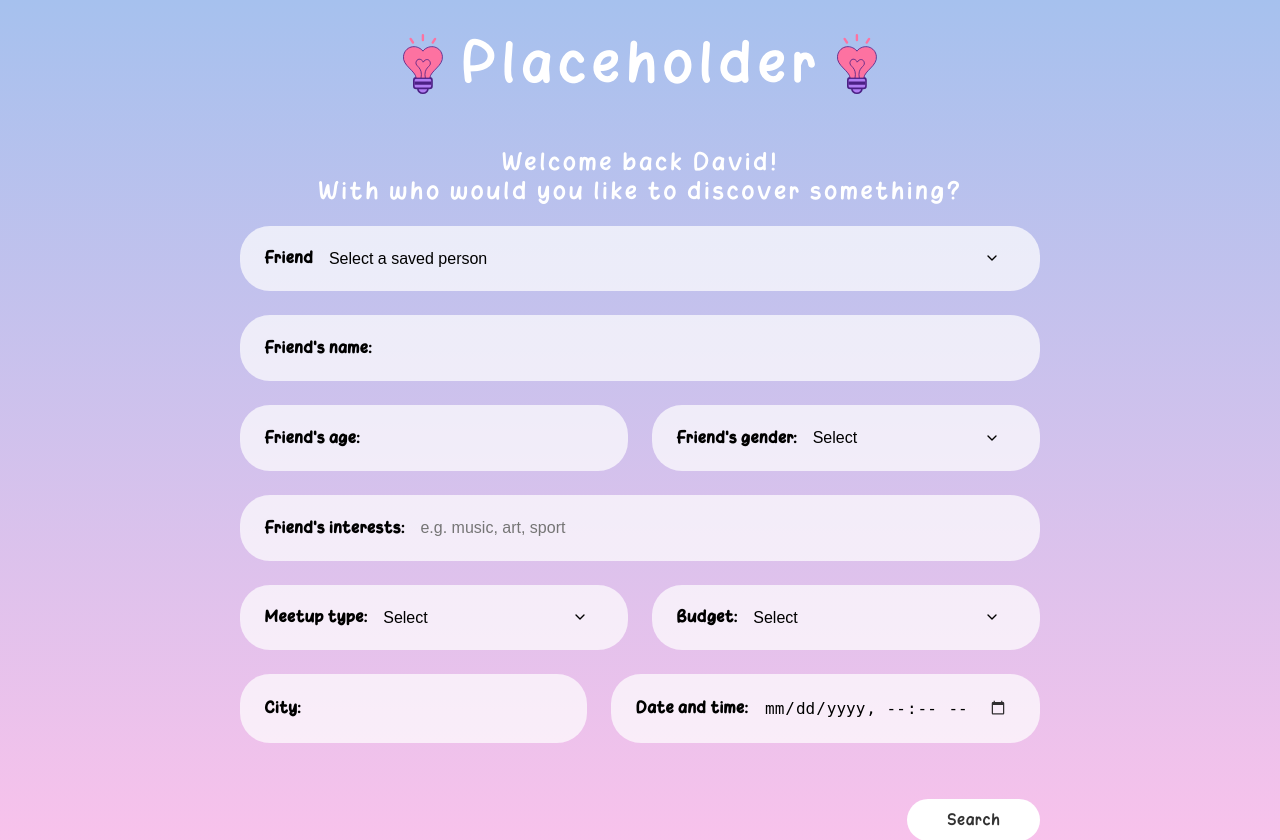
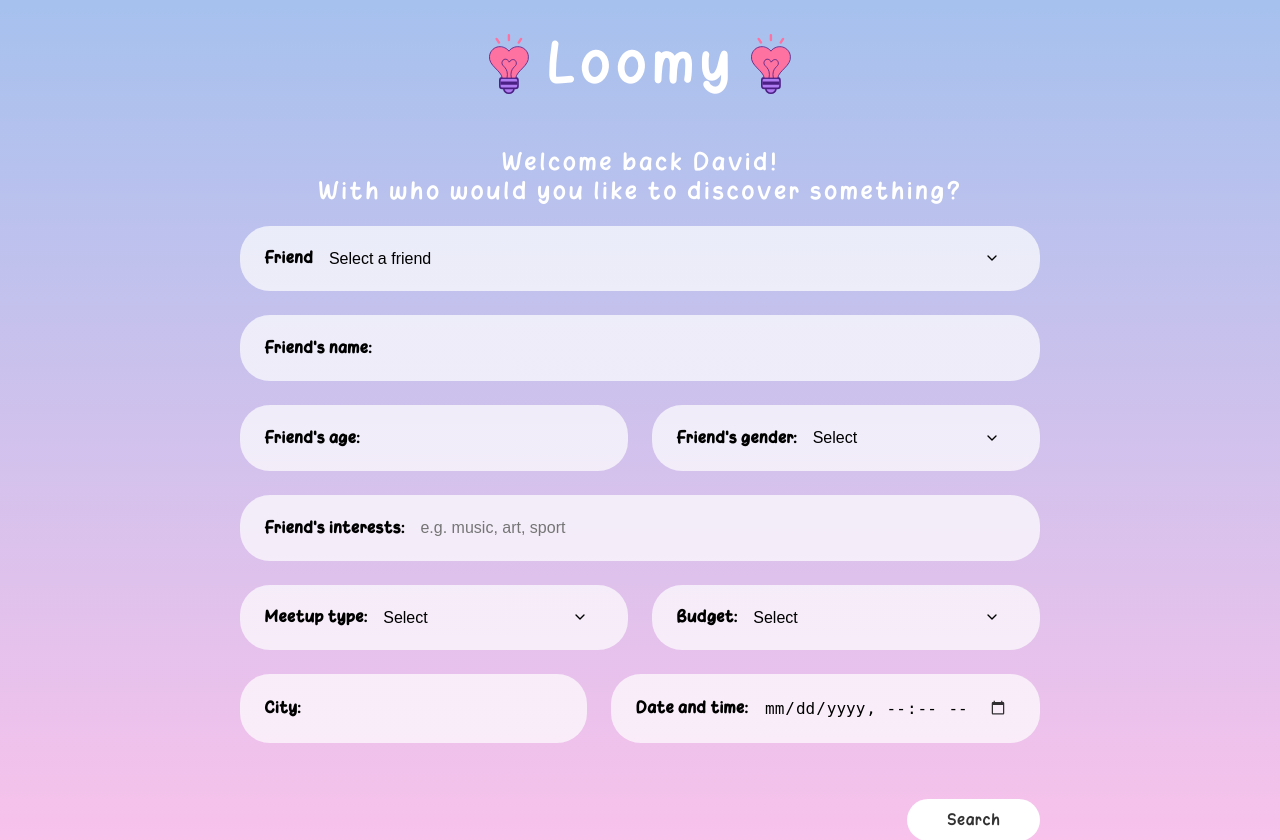
Before and after one commit to Kabanosk/openai-hackathon-2025, a FastAPI app: page / in a window 1280 px wide. Shown: the top 840 px of the page. Run offline with FastAPI, Linux system fonts and the light colour scheme.

Commit message:
form update

```diff
--- a/app/templates/form.html
+++ b/app/templates/form.html
@@ -4,7 +4,7 @@
   <meta charset="UTF-8">
   <meta name="viewport" content="width=device-width, initial-scale=1.0">
   <link rel="stylesheet" href="{{ url_for('static', path='css/style.css') }}">
-  <title>Place holder</title>
+  <title>Loomy</title>
   <style>
     body {
       margin: 0;
@@ -232,7 +232,7 @@
   <!-- Header with logo + title -->
   <div class="header">
     <img src="{{ url_for('static', path='images/logo.svg') }}" alt="logo" class="logo">
-    <h1>Placeholder</h1>
+    <h1>Loomy</h1>
     <img src="{{ url_for('static', path='images/logo.svg') }}" alt="logo" class="logo">
   </div>
 
@@ -243,9 +243,9 @@
       <div class="form-group">
         <label for="person">Friend</label>
         <select id="saved-people" name="saved-people">
-          <option value ="">Select a saved person</option>
-          <option value="Zuzia">Zuzia</option>
-          <option value="Wojtek">Wojtek</option>
+          <option value ="">Select a friend</option>
+          <option value="Zuzia">Zuzia [Girlfriend] </option>
+          <option value="Wojtek">Wojtek [Friend] </option>
         </select>
       </div>
     </div>
```
